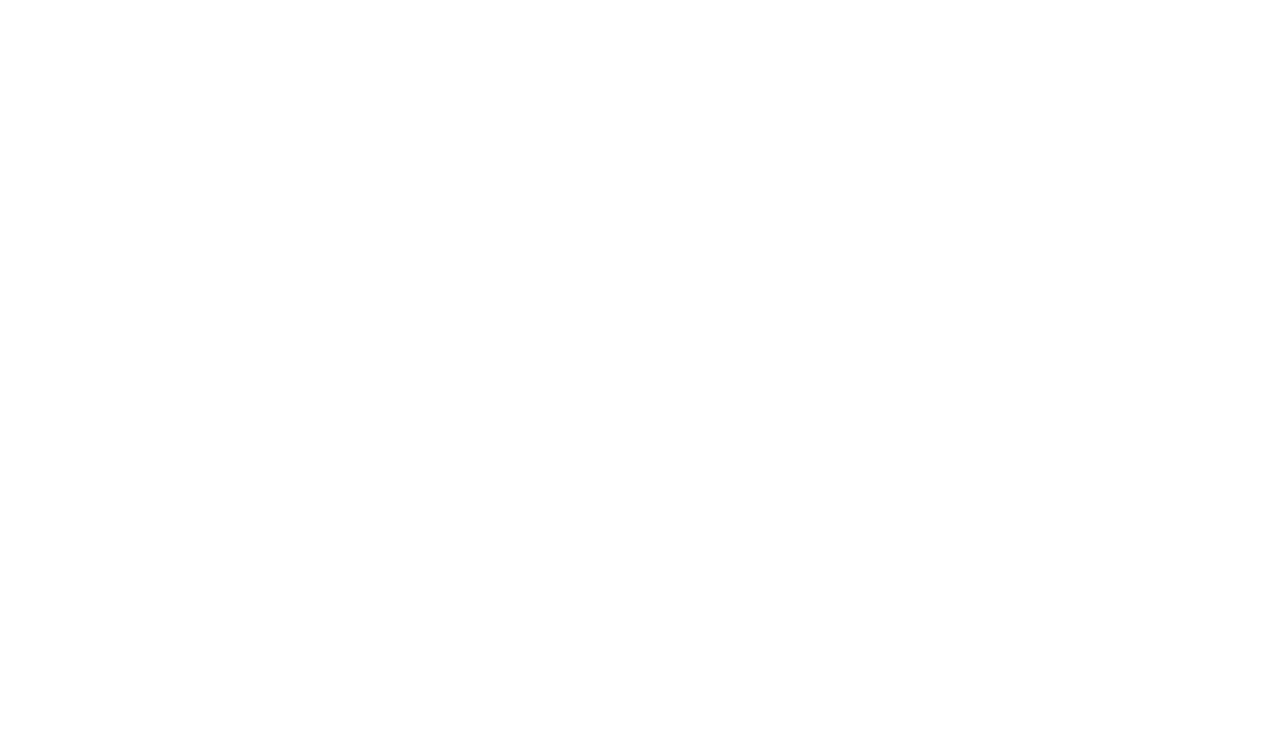
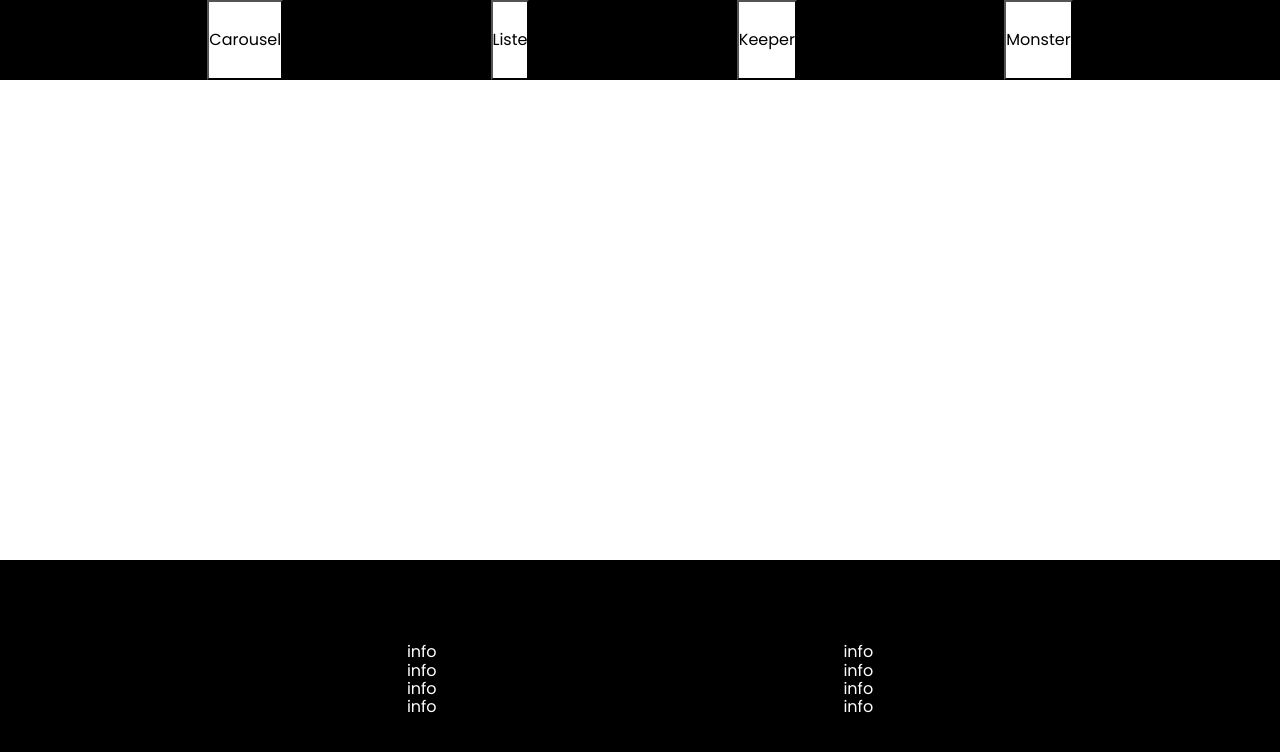
Before and after one commit to anto-d88/BriefsDeNoel, a website built with Parcel: page index.html in a window 1280 px wide. Built offline with nearby package versions, Linux system fonts and the light colour scheme.

Commit message:
add haeder&footer

```diff
--- a/index.html
+++ b/index.html
@@ -3,7 +3,7 @@
 
 <head>
   <meta charset="utf-8">
-  <title>Cv Antonio</title>
+  <title>BriefsDeNoel</title>
   <meta name="description" content="">
   <meta name="viewport" content="width=device-width, initial-scale=1">
 
@@ -28,11 +28,8 @@
 
 <body>
   <header>
-
   </header>
-
   <main>
-
   </main>
   <footer>
   </footer>
--- a/js/main.js
+++ b/js/main.js
@@ -0,0 +1,53 @@
+const naveBar = {
+
+    bouton01 : "Carousel",
+    bouton02 : "Liste",
+    bouton03 : "Keeper",
+    bouton04 : "Monster",
+
+}
+
+//HEADER
+function generatHeader(){
+
+    let boutonCarousel = document.createElement("button");
+    boutonCarousel.innerHTML = naveBar.bouton01
+
+    let boutonList = document.createElement("button");
+    boutonList.innerHTML = naveBar.bouton02
+
+    let boutonKeeper = document.createElement("button");
+    boutonKeeper.innerHTML = naveBar.bouton03
+
+    let boutonMonster = document.createElement("button");
+    boutonMonster.innerHTML = naveBar.bouton04
+
+
+
+    document.body.firstElementChild.appendChild(boutonCarousel);
+    document.body.firstElementChild.appendChild(boutonList);
+    document.body.firstElementChild.appendChild(boutonKeeper);
+    document.body.firstElementChild.appendChild(boutonMonster);
+
+}
+generatHeader();
+
+//
+//FOOTER
+const info = {
+    liste01 : "<li>info</li><li>info</li><li>info</li><li>info</li>",
+    liste02 : "<li>info</li><li>info</li><li>info</li><li>info</li>",
+}
+function generatFooter(){
+
+    let infoFooterLeft = document.createElement("ul");
+    infoFooterLeft.innerHTML = info.liste01;
+
+    let infoFooterRight = document.createElement("ul");
+    infoFooterRight.innerHTML = info.liste02;
+
+    document.body.children[2].appendChild(infoFooterLeft);
+    document.body.children[2].appendChild(infoFooterRight);
+
+}
+generatFooter();
--- /dev/null
+++ b/sass/layout/_footer.scss
@@ -0,0 +1,12 @@
+footer{
+    height: 30vh;
+    background-color: black;
+    display: flex;
+    justify-content: space-evenly;
+    align-items: center;
+    ul{
+        color: white;
+        list-style: none;
+
+    }
+}
--- /dev/null
+++ b/sass/layout/_header.scss
@@ -0,0 +1,11 @@
+header{
+
+    height: 10vh;
+    background-color: black;
+    display: flex;
+    justify-content: space-evenly;
+    button{
+        background-color: white;
+    }
+
+}
--- /dev/null
+++ b/sass/layout/_main.scss
@@ -0,0 +1,3 @@
+main{
+    height: 60vh;
+}
--- a/sass/main.scss
+++ b/sass/main.scss
@@ -1,2 +1,5 @@
 @import "./base/general";
 @import "./pages/font";
+@import "./layout/header";
+@import "./layout/footer";
+@import "./layout/main";
```
Also changed, not shown: sass/main.css, 1 other file.
